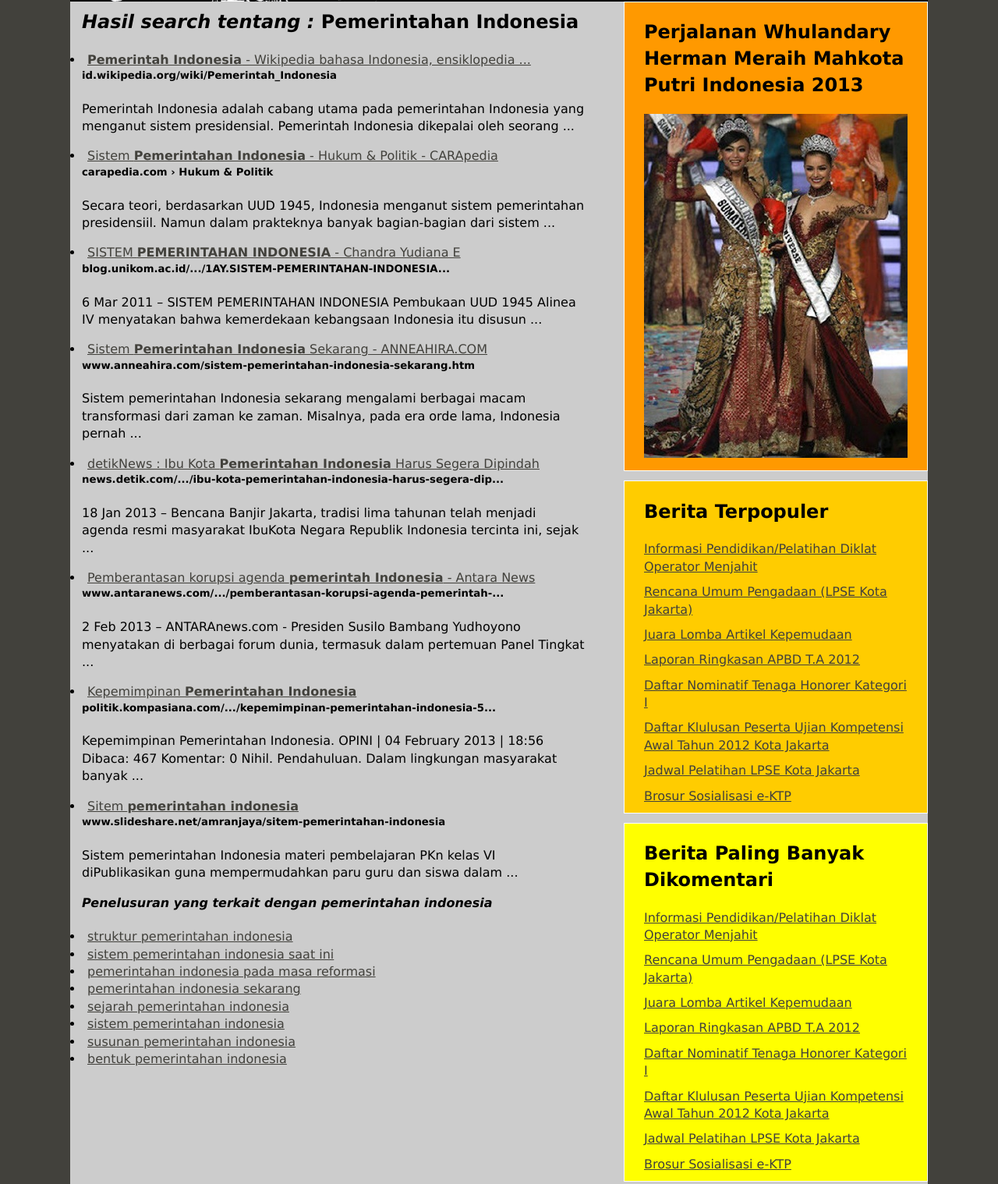
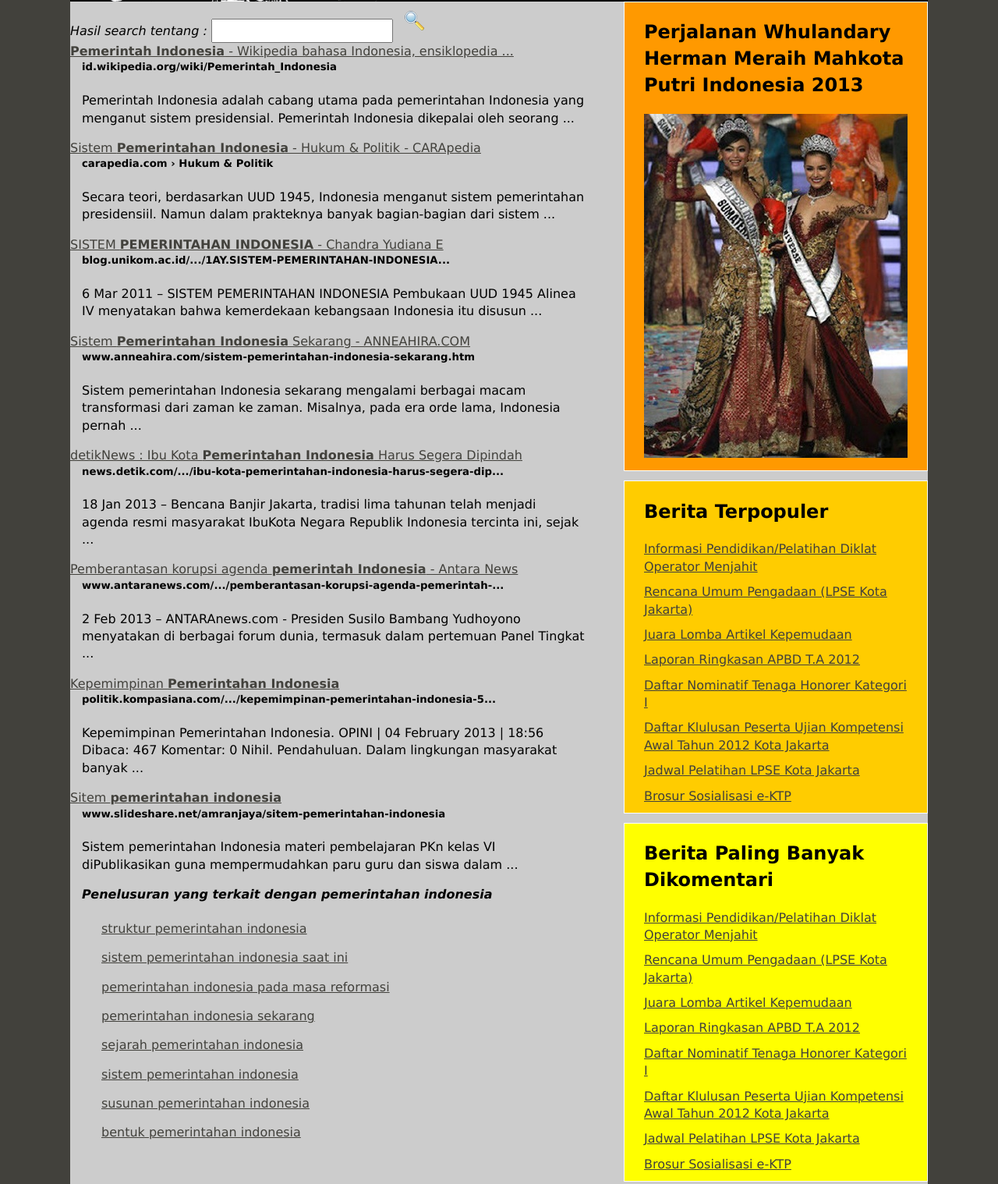
Before and after one commit to abrahamks/IF3099-IMK, a plain HTML site: page search.html in a window 1280 px wide. Shown: the part 250-1768 px from the top of the page at 78% size. Drawn offline with Linux system fonts and the light colour scheme.

Commit message:
Update search.html
search(rev1)

```diff
--- a/search.html
+++ b/search.html
@@ -284,66 +284,70 @@ header, section, footer, aside, article, figure {
     </div>
   <!-- end .sidebar1 --></div>
   <article class="content">
-    <h2><i>Hasil search tentang : </i>Pemerintahan Indonesia</h2>
+
+	<section>
+	  <i>Hasil search tentang : </i>
+	  <input type="text" name="search" id="searchbox" >
+	  <button type="submit" id="searchbutton"></button>
+	</section>
+
     <section>
-	 <li><a href="#"><b>Pemerintah Indonesia</b> - Wikipedia bahasa Indonesia, ensiklopedia ...</a></li>
+	 <a href="#"><b>Pemerintah Indonesia</b> - Wikipedia bahasa Indonesia, ensiklopedia ...</a>
      <h5>id.wikipedia.org/wiki/Pemerintah_Indonesia</h5>
       <p>Pemerintah Indonesia adalah cabang utama pada pemerintahan Indonesia yang menganut sistem presidensial. Pemerintah Indonesia dikepalai oleh seorang ...</p>
     </section>
 
     <section>
-	 <li><a href="#">Sistem <b>Pemerintahan Indonesia</b> - Hukum & Politik - CARApedia</a></li>
+	 <a href="#">Sistem <b>Pemerintahan Indonesia</b> - Hukum & Politik - CARApedia</a>
      <h5>carapedia.com › Hukum & Politik</h5>
       <p>Secara teori, berdasarkan UUD 1945, Indonesia menganut sistem pemerintahan presidensiil. Namun dalam prakteknya banyak bagian-bagian dari sistem ...</p>
     </section>
 
     <section>
-	 <li><a href="#">SISTEM <b>PEMERINTAHAN INDONESIA</b> - Chandra Yudiana E</a></li>
+	<a href="#">SISTEM <b>PEMERINTAHAN INDONESIA</b> - Chandra Yudiana E</a>
      <h5>blog.unikom.ac.id/.../1AY.SISTEM-PEMERINTAHAN-INDONESIA...</h5>
       <p>6 Mar 2011 – SISTEM PEMERINTAHAN INDONESIA Pembukaan UUD 1945 Alinea IV menyatakan bahwa kemerdekaan kebangsaan Indonesia itu disusun ...</p>
     </section>
 
     <section>
-	 <li><a href="#">Sistem <b>Pemerintahan Indonesia</b> Sekarang - ANNEAHIRA.COM</a></li>
+	 <a href="#">Sistem <b>Pemerintahan Indonesia</b> Sekarang - ANNEAHIRA.COM</a>
      <h5>www.anneahira.com/sistem-pemerintahan-indonesia-sekarang.htm</h5>
       <p>Sistem pemerintahan Indonesia sekarang mengalami berbagai macam transformasi dari zaman ke zaman. Misalnya, pada era orde lama, Indonesia pernah ...</p>
     </section>
 
 	<section>
-	 <li><a href="#">detikNews : Ibu Kota <b>Pemerintahan Indonesia</b> Harus Segera Dipindah</a></li>
+	 <a href="#">detikNews : Ibu Kota <b>Pemerintahan Indonesia</b> Harus Segera Dipindah</a>
      <h5>news.detik.com/.../ibu-kota-pemerintahan-indonesia-harus-segera-dip...</h5>
       <p>18 Jan 2013 – Bencana Banjir Jakarta, tradisi lima tahunan telah menjadi agenda resmi masyarakat IbuKota Negara Republik Indonesia tercinta ini, sejak ...</p>
     </section>
 
     <section>
-	 <li><a href="#">Pemberantasan korupsi agenda <b>pemerintah Indonesia</b> - Antara News</a></li>
+	 <a href="#">Pemberantasan korupsi agenda <b>pemerintah Indonesia</b> - Antara News</a>
      <h5>www.antaranews.com/.../pemberantasan-korupsi-agenda-pemerintah-...</h5>
       <p>2 Feb 2013 – ANTARAnews.com - Presiden Susilo Bambang Yudhoyono menyatakan di berbagai forum dunia, termasuk dalam pertemuan Panel Tingkat ...</p>
     </section>
 
 	<section>
-	 <li><a href="#">Kepemimpinan <b>Pemerintahan Indonesia</b></a></li>
+	 <a href="#">Kepemimpinan <b>Pemerintahan Indonesia</b></a>
      <h5>politik.kompasiana.com/.../kepemimpinan-pemerintahan-indonesia-5...</h5>
       <p>Kepemimpinan Pemerintahan Indonesia. OPINI | 04 February 2013 | 18:56 Dibaca: 467 Komentar: 0 Nihil. Pendahuluan. Dalam lingkungan masyarakat banyak ...	</p>
     </section>
 
     <section>
-	 <li><a href="#">Sitem <b>pemerintahan indonesia</b></a></li>
+	 <a href="#">Sitem <b>pemerintahan indonesia</b></a>
      <h5>www.slideshare.net/amranjaya/sitem-pemerintahan-indonesia</h5>
       <p>Sistem pemerintahan Indonesia materi pembelajaran PKn kelas VI diPublikasikan guna mempermudahkan paru guru dan siswa dalam ...</p>
     </section>
 
 	<h4><i>Penelusuran yang terkait dengan pemerintahan indonesia </i></h4>
-	</ul>
-		<li><a href="#">struktur pemerintahan indonesia </a></li>
-		<li><a href="#">sistem pemerintahan indonesia saat ini </a></li>
-		<li><a href="#">pemerintahan indonesia pada masa reformasi </a></li>
-		<li><a href="#">pemerintahan indonesia sekarang </a></li>
-		<li><a href="#">sejarah pemerintahan indonesia </a></li>
-		<li><a href="#">sistem pemerintahan indonesia </a></li>
-		<li><a href="#">susunan pemerintahan indonesia </a></li>
-		<li><a href="#">bentuk pemerintahan indonesia </a></li>
-	</ul>
+	<ul><a href="#">struktur pemerintahan indonesia </a></ul>
+	<ul><a href="#">sistem pemerintahan indonesia saat ini </a></ul>
+	<ul><a href="#">pemerintahan indonesia pada masa reformasi </a></ul>
+	<ul><a href="#">pemerintahan indonesia sekarang </a></ul>
+	<ul><a href="#">sejarah pemerintahan indonesia </a></ul>
+	<ul><a href="#">sistem pemerintahan indonesia </a></ul>
+	<ul><a href="#">susunan pemerintahan indonesia </a></ul>
+	<ul><a href="#">bentuk pemerintahan indonesia </a></ul>
 
 
     <!-- end .content --></article>
```
